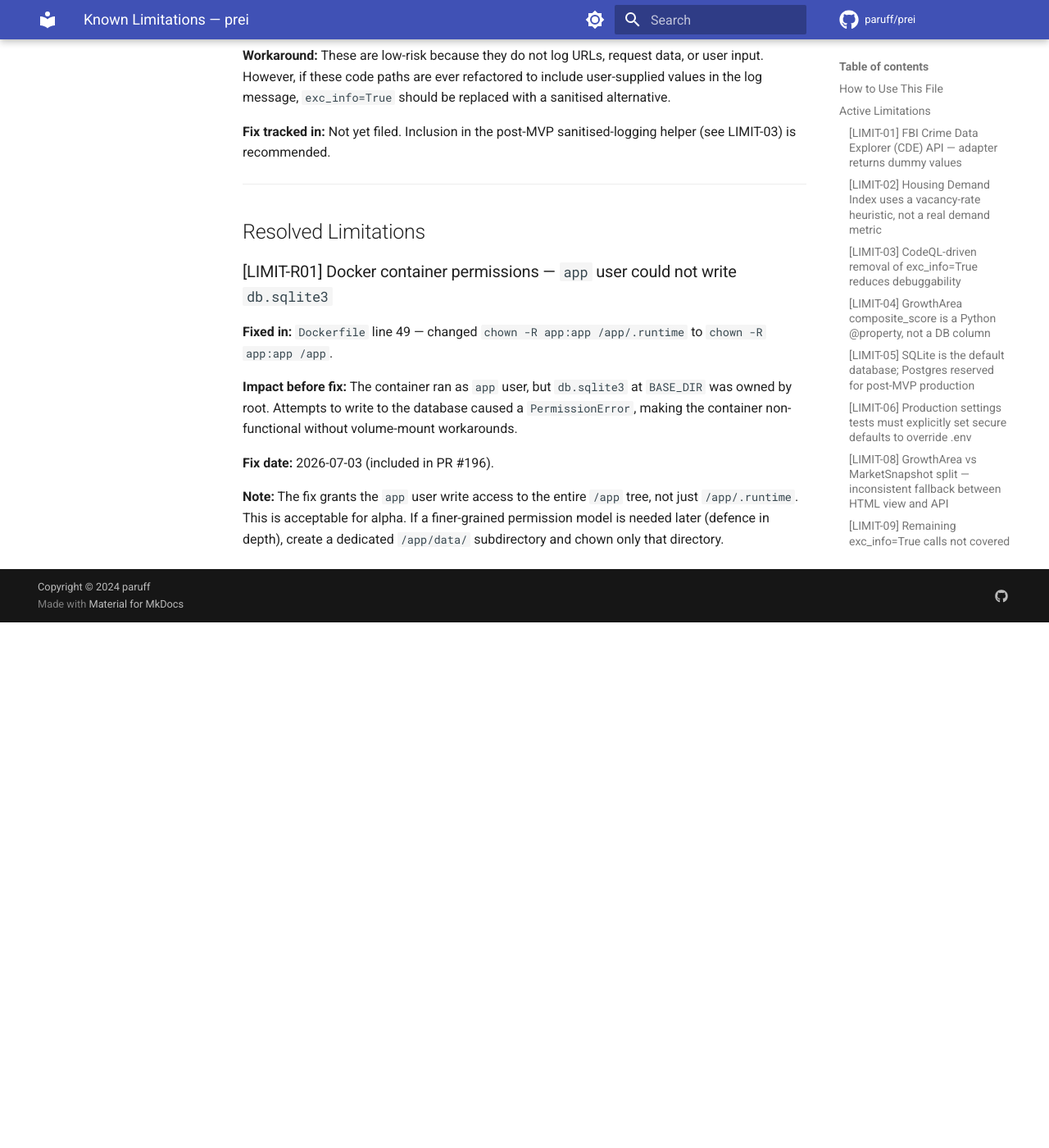
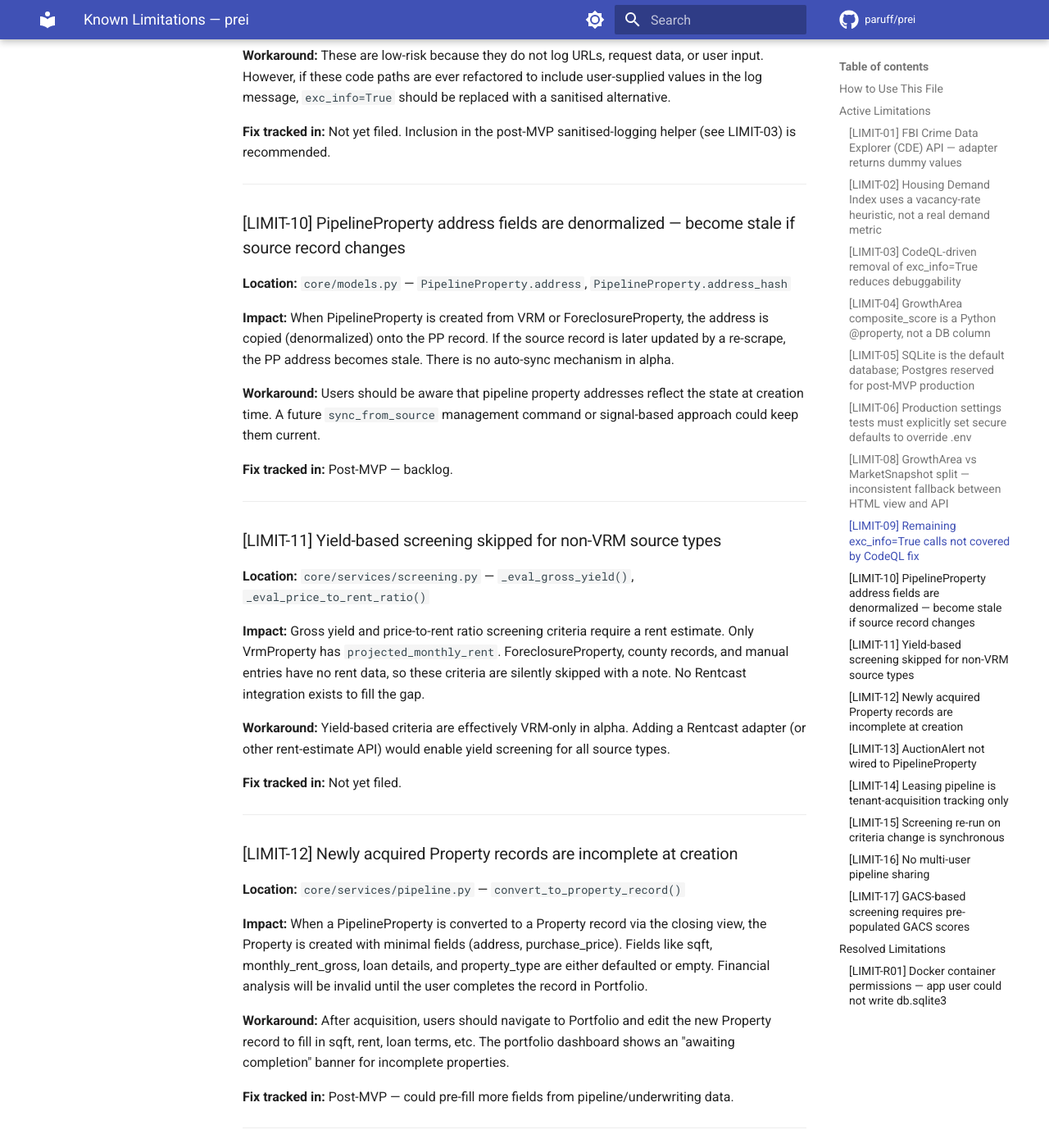
Before and after one commit to paruff/prei, an MkDocs documentation site: the page built from docs/KNOWN_LIMITATIONS.md, in a window 1280 px wide and 1400 px high, scrolled down 4512 px. Shown: the whole window at 82% size. Built offline with MkDocs 1.6.1 and Material for MkDocs 9.7.7, drawn with Linux system fonts in a browser that asks for light colours; comment, search, counter and statistics services are not loaded; the version menu is left out; before the commit the page ends 5271 px from its top, so only the background shows below that; some of the changed text lies outside the part shown.

Commit message:
docs: pipe-12 - update known limitations with pipeline limitations

```diff
--- a/docs/KNOWN_LIMITATIONS.md
+++ b/docs/KNOWN_LIMITATIONS.md
@@ -126,6 +126,102 @@
 
 ---
 
+### [LIMIT-10] PipelineProperty address fields are denormalized — become stale if source record changes
+
+**Location:** `core/models.py` — `PipelineProperty.address`, `PipelineProperty.address_hash`
+
+**Impact:** When PipelineProperty is created from VRM or ForeclosureProperty, the address is copied (denormalized) onto the PP record. If the source record is later updated by a re-scrape, the PP address becomes stale. There is no auto-sync mechanism in alpha.
+
+**Workaround:** Users should be aware that pipeline property addresses reflect the state at creation time. A future `sync_from_source` management command or signal-based approach could keep them current.
+
+**Fix tracked in:** Post-MVP — backlog.
+
+---
+
+### [LIMIT-11] Yield-based screening skipped for non-VRM source types
+
+**Location:** `core/services/screening.py` — `_eval_gross_yield()`, `_eval_price_to_rent_ratio()`
+
+**Impact:** Gross yield and price-to-rent ratio screening criteria require a rent estimate. Only VrmProperty has `projected_monthly_rent`. ForeclosureProperty, county records, and manual entries have no rent data, so these criteria are silently skipped with a note. No Rentcast integration exists to fill the gap.
+
+**Workaround:** Yield-based criteria are effectively VRM-only in alpha. Adding a Rentcast adapter (or other rent-estimate API) would enable yield screening for all source types.
+
+**Fix tracked in:** Not yet filed.
+
+---
+
+### [LIMIT-12] Newly acquired Property records are incomplete at creation
+
+**Location:** `core/services/pipeline.py` — `convert_to_property_record()`
+
+**Impact:** When a PipelineProperty is converted to a Property record via the closing view, the Property is created with minimal fields (address, purchase_price). Fields like sqft, monthly_rent_gross, loan details, and property_type are either defaulted or empty. Financial analysis will be invalid until the user completes the record in Portfolio.
+
+**Workaround:** After acquisition, users should navigate to Portfolio and edit the new Property record to fill in sqft, rent, loan terms, etc. The portfolio dashboard shows an "awaiting completion" banner for incomplete properties.
+
+**Fix tracked in:** Post-MVP — could pre-fill more fields from pipeline/underwriting data.
+
+---
+
+### [LIMIT-13] AuctionAlert not wired to PipelineProperty
+
+**Location:** `core/models.py` — `AuctionAlert`
+
+**Impact:** The AuctionAlert model exists but is not connected to PipelineProperty. Users cannot configure alerts for specific pipeline properties (e.g., "notify me when auction date changes"). This is a known gap from the original design.
+
+**Workaround:** Manually monitor auction dates via the pipeline detail view. No automated notifications.
+
+**Fix tracked in:** Backlog — post-MVP.
+
+---
+
+### [LIMIT-14] Leasing pipeline is tenant-acquisition tracking only
+
+**Location:** `core/models.py` — `LeasingPipelineProperty`
+
+**Impact:** The leasing pipeline tracks tenant acquisition (listing → lease signed → move-in). It does not cover ongoing property management: maintenance requests, rent collection, lease renewals, or tenant communications. These are planned for Phase 3.
+
+**Workaround:** After a lease is signed and the property is stabilized, users should manage ongoing operations in Portfolio. The leasing pipeline is specifically for pre-lease and move-in tracking.
+
+**Fix tracked in:** Phase 3 (not yet scheduled).
+
+---
+
+### [LIMIT-15] Screening re-run on criteria change is synchronous
+
+**Location:** `core/views.py` — `pipeline_screening_settings()`
+
+**Impact:** When a user updates screening criteria, the view re-screens all ACTIVE pipeline properties at DISCOVERED or SCREENING stage synchronously within the HTTP request. For users with many pipeline properties, this could cause noticeable page load delays. There is no background task / Celery integration in alpha.
+
+**Workaround:** Keep the number of active pipeline properties manageable (< 100). For larger portfolios, the re-screen count is shown in the success message so users are aware of how many properties were evaluated.
+
+**Fix tracked in:** Post-MVP — add Celery/background-task support for re-screening.
+
+---
+
+### [LIMIT-16] No multi-user pipeline sharing
+
+**Location:** All pipeline views and `PipelineProperty` model
+
+**Impact:** Pipeline property ownership is per-user (`ForeignKey(User)`). There is no team-based sharing — users on the same team cannot view or manage each other's pipeline entries. This is a deliberate simplification for alpha.
+
+**Workaround:** Users can share information manually. A future phase could add team-based access control similar to Property sharing.
+
+**Fix tracked in:** Post-MVP — backlog.
+
+---
+
+### [LIMIT-17] GACS-based screening requires pre-populated GACS scores
+
+**Location:** `core/services/screening.py` — `_eval_gacs_score()`
+
+**Impact:** The `min_gacs_score` screening criterion evaluates a property's market Growth Area Composite Score. If GACS scores have not been populated (via `populate_growth_areas` management command), no GrowthArea record exists for the property's state+city, and the criterion is silently skipped with a note. Users who configure a min_gacs_score but haven't populated growth data will see the criterion ignored.
+
+**Workaround:** Run `python manage.py populate_growth_areas` to populate GACS scores. The criterion is skipped (with a note) until scores are available.
+
+**Fix tracked in:** Could be improved by checking for GACS data availability in the UI. Not yet filed.
+
+---
+
 ## Resolved Limitations
 
 ### [LIMIT-R01] Docker container permissions — `app` user could not write `db.sqlite3`
```
